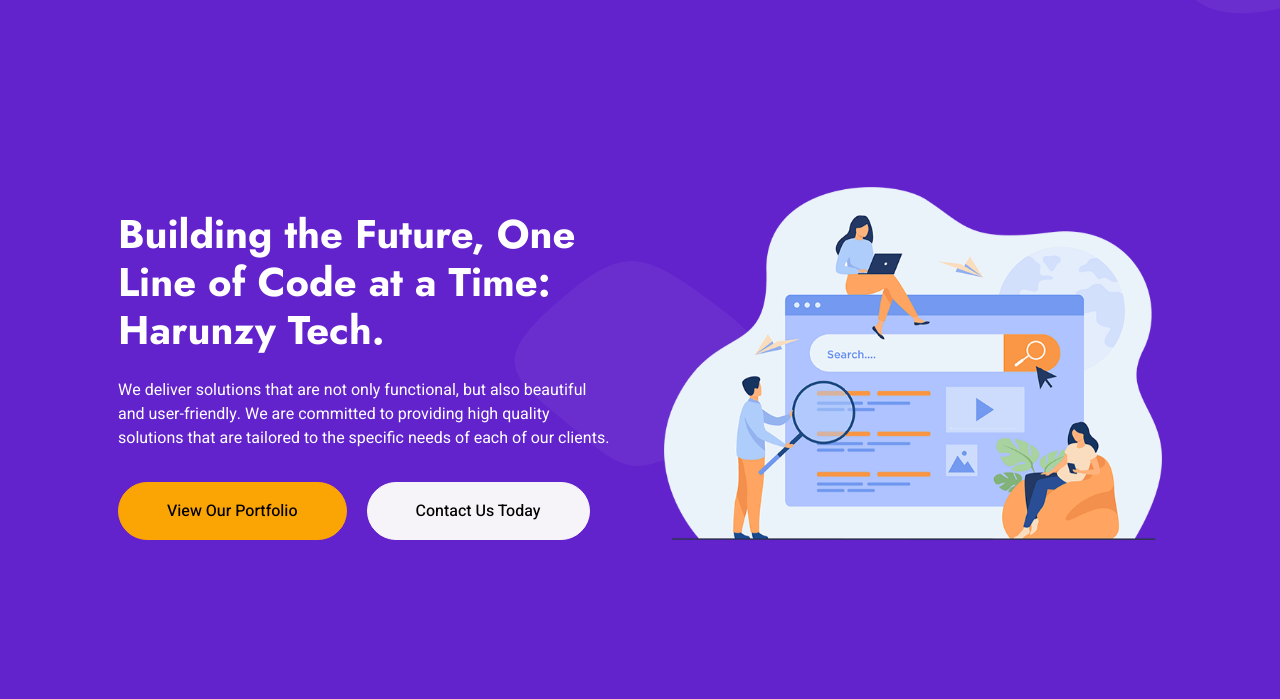
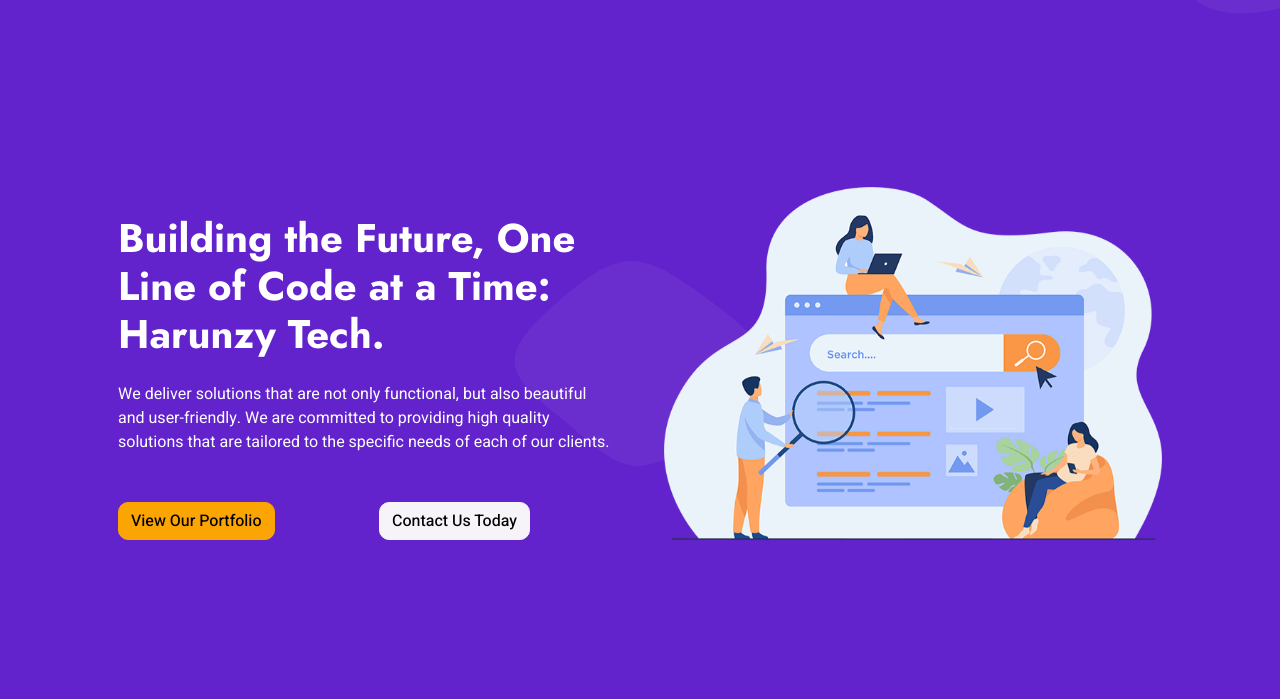
Before and after one commit to HarunaZakaria/HarunzyTech, a plain HTML site: page index.html in a window 1280 px wide. Shown: the part 101-800 px from the top of the page. Drawn offline with nearby package versions, Linux system fonts and the light colour scheme.

Commit message:
btn redesign

```diff
--- a/index.html
+++ b/index.html
@@ -78,8 +78,14 @@
                                 and user-friendly. We are committed to providing high quality solutions
                                 that are tailored to the specific needs of each of our clients.
                             </p>
-                            <a href="project.html" class="btn btn-secondary py-sm-3 px-sm-5 rounded-pill me-3 animated slideInLeft">View Our Portfolio</a>
-                            <a href="contact.html" class="btn btn-light py-sm-3 px-sm-5 rounded-pill animated slideInRight">Contact Us Today</a>
+                            <div class="row">
+                                <div class="col-lg-6">
+                                    <a href="project.html" class="btn btn-secondary mt-3">View Our Portfolio</a>
+                                </div>
+                                <div class="col-lg-6">
+                                <a href="contact.html" class="btn btn-light mt-3 ">Contact Us Today</a>
+                                </div>
+                            </div>
                         </div>
                         <div class="col-lg-6 text-center text-lg-start">
                             <img class="img-fluid animated zoomIn" src="img/hero.png" alt="">
```
